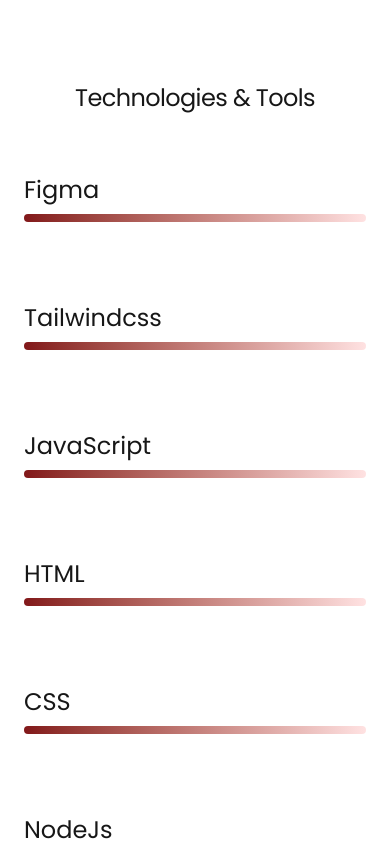
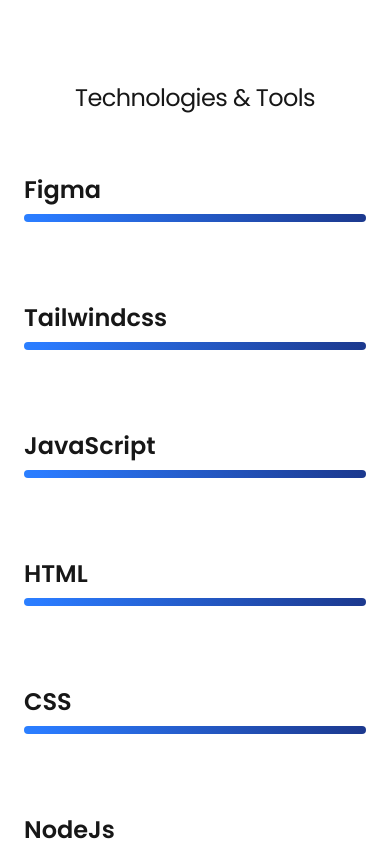
Before and after one commit to Cleve-keem/Portfolios, a Next.js app: page / in a window 390 px wide. Shown: the part 1260-2104 px from the top of the page. Built offline with nearby package versions, Linux system fonts and the light colour scheme.

Commit message:
update(ProgessBar): changed progress gradient color

```diff
--- a/src/components/skills/ToolInView.tsx
+++ b/src/components/skills/ToolInView.tsx
@@ -21,12 +21,12 @@ export default function ToolInView({ title }: ToolInViewProps) {
   return (
     <li
       ref={ref}
-      className={`py-10 text-2xl font-regular md:font-bold md:text-center ${inView ? "text-primary hover:text-brand" : "text-gray-300 dark:text-gray-700"} text-nowrap md:text-5xl transition-colors duration-500 md:text-left last:pb-8`}
+      className={`py-10 text-2xl font-regular md:font-bold md:text-center ${inView ? "text-primary hover:text-brand font-semibold md:font-bold" : "text-gray-300 dark:text-gray-700"} text-nowrap md:text-5xl transition-colors duration-500 md:text-left last:pb-8`}
     >
       {title}
       <motion.span
         // initial={{}}
-        className={`block h-2 rounded mt-2 bg-linear-to-r from-red-900 to-red-100 transition-all duration-500 ${inView ? "w-full" : "w-0"}`}
+        className={`block h-2 rounded mt-2 bg-linear-to-r from-blue-500 to-blue-900 transition-all duration-500 ${inView ? "w-full" : "w-0"}`}
       ></motion.span>
     </li>
   );
```
